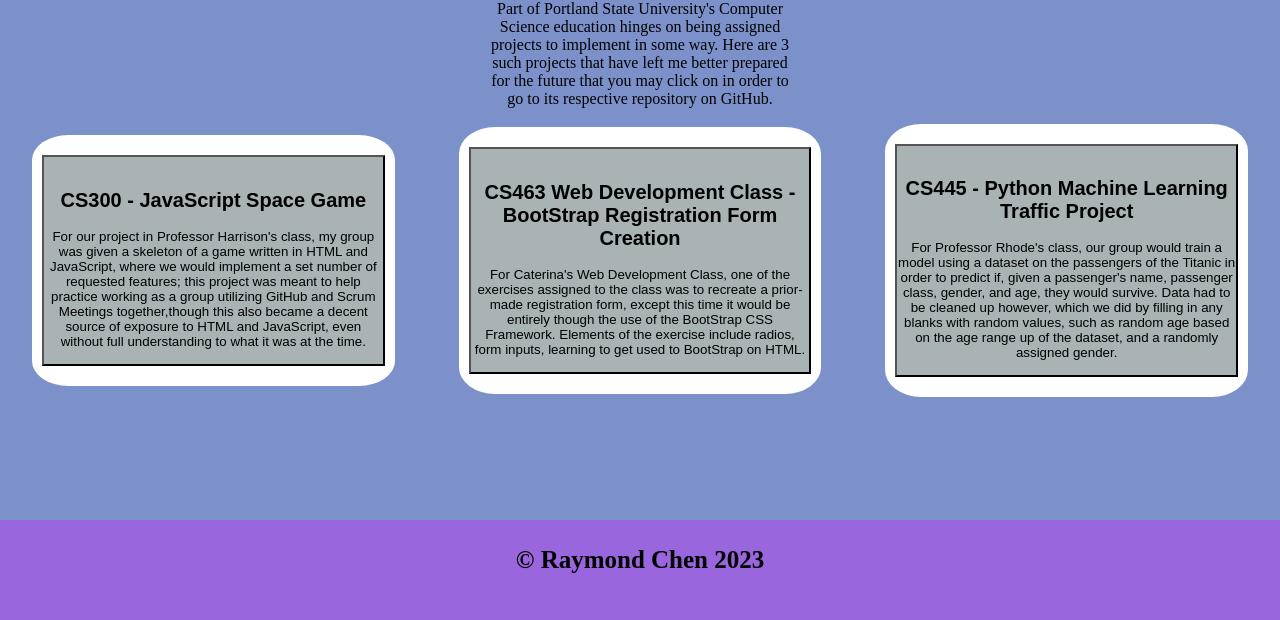
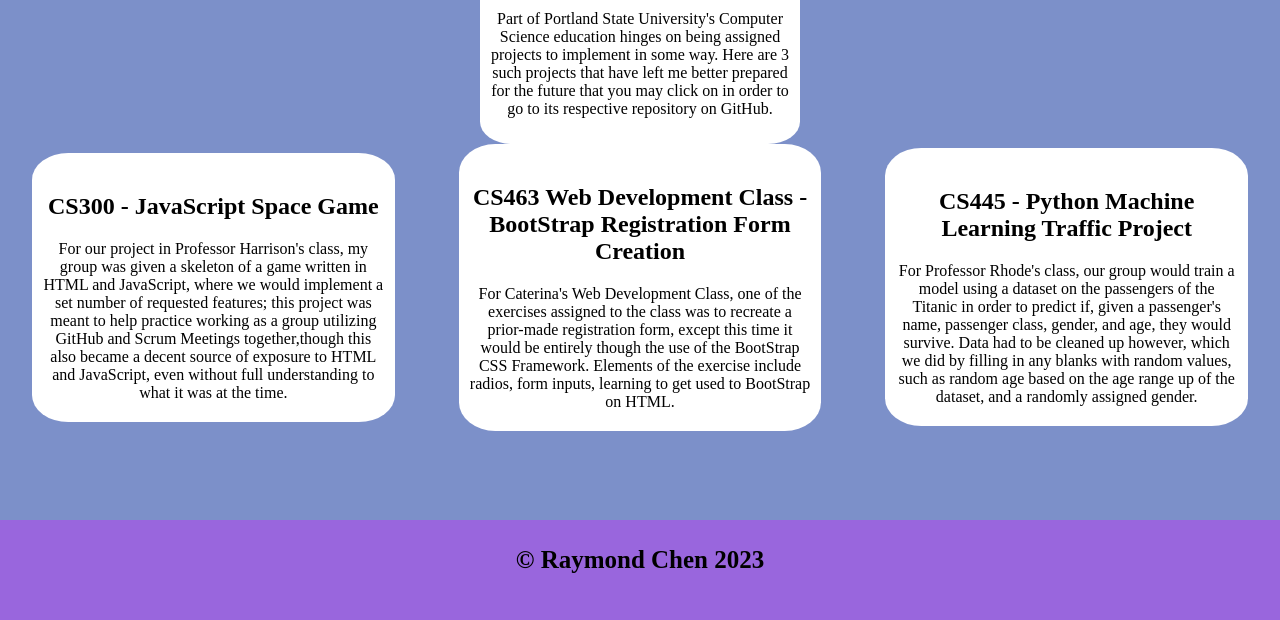
Before and after one commit to RayChen29/WebDevProject, a website: page projects/projects.html in a window 1280 px wide. Shown: the part 180-800 px from the top of the page. Drawn offline with Linux system fonts and the light colour scheme.

Commit message:
Fixed buttons to appear cleaner and prettier

```diff
--- a/projects/projects.css
+++ b/projects/projects.css
@@ -11,6 +11,9 @@
   margin-bottom: 15px;
   width: 300px;
   margin: 0 auto;
+  background-color: var(--white);
+  border-radius: 10%;
+  padding: 10px;
 }
 
 .project-container {
@@ -28,9 +31,9 @@
   padding: 15px 0;
 }
 
-button {
+/* button {
   background-color: var(--gray);
-}
+} */
 
 .project1,
 .project2,
--- a/projects/projects.html
+++ b/projects/projects.html
@@ -38,10 +38,7 @@
       </div>
       <div class="project-container">
         <div class="project1">
-          <button
-            href="https://github.com/RayChen29/CS300project/"
-            class="project-link1"
-          >
+          <a class="project-link1">
             <span><h2>CS300 - JavaScript Space Game</h2></span>
             For our project in Professor Harrison's class, my group was given a
             skeleton of a game written in HTML and JavaScript, where we would
@@ -50,10 +47,10 @@
             Meetings together,though this also became a decent source of
             exposure to HTML and JavaScript, even without full understanding to
             what it was at the time.
-          </button>
+          </a>
         </div>
         <div class="project2">
-          <button class="project-link2">
+          <a class="project-link2">
             <span
               ><h2>
                 CS463 Web Development Class - BootStrap Registration Form
@@ -65,10 +62,10 @@
             this time it would be entirely though the use of the BootStrap CSS
             Framework. Elements of the exercise include radios, form inputs,
             learning to get used to BootStrap on HTML.
-          </button>
+          </a>
         </div>
         <div class="project3">
-          <button class="project-link3">
+          <a class="project-link3">
             <span>
               <h2>CS445 - Python Machine Learning Traffic Project</h2>
             </span>
@@ -78,7 +75,7 @@
             would survive. Data had to be cleaned up however, which we did by
             filling in any blanks with random values, such as random age based
             on the age range up of the dataset, and a randomly assigned gender.
-          </button>
+          </a>
         </div>
       </div>
 
--- a/projects/projects.js
+++ b/projects/projects.js
@@ -5,13 +5,15 @@ const project3 = "https://github.com/RayChen29/TrafficGraphProjectcs";
 const violet = "#aa66dd";
 const gray = "#a9b3b3";
 const blue = "#7c90c9";
+const white = "#ffffff";
+const black = "#000000";
 
-let link1 = document.getElementsByClassName("project-link1")[0];
+let link1 = document.getElementsByClassName("project1")[0];
 link1.addEventListener("mouseover", (event) => {
   link1.style.backgroundColor = violet;
 });
 link1.addEventListener("mouseout", (event) => {
-  link1.style.backgroundColor = gray;
+  link1.style.backgroundColor = white;
 });
 link1.addEventListener("mousedown", (event) => {
   link1.style.backgroundColor = blue;
@@ -23,12 +25,12 @@ link1.addEventListener("mouseup", (event) => {
   link1.style.backgroundColor = violet;
 });
 
-let link2 = document.getElementsByClassName("project-link2")[0];
+let link2 = document.getElementsByClassName("project2")[0];
 link2.addEventListener("mouseover", (event) => {
   link2.style.backgroundColor = violet;
 });
 link2.addEventListener("mouseout", (event) => {
-  link2.style.backgroundColor = gray;
+  link2.style.backgroundColor = white;
 });
 link2.addEventListener("mousedown", (event) => {
   link2.style.backgroundColor = blue;
@@ -40,12 +42,12 @@ link1.addEventListener("mouseup", (event) => {
   link2.style.backgroundColor = violet;
 });
 
-let link3 = document.getElementsByClassName("project-link3")[0];
+let link3 = document.getElementsByClassName("project3")[0];
 link3.addEventListener("mouseover", (event) => {
   link3.style.backgroundColor = violet;
 });
 link3.addEventListener("mouseout", (event) => {
-  link3.style.backgroundColor = gray;
+  link3.style.backgroundColor = white;
 });
 link3.addEventListener("mousedown", (event) => {
   link3.style.backgroundColor = blue;
```
